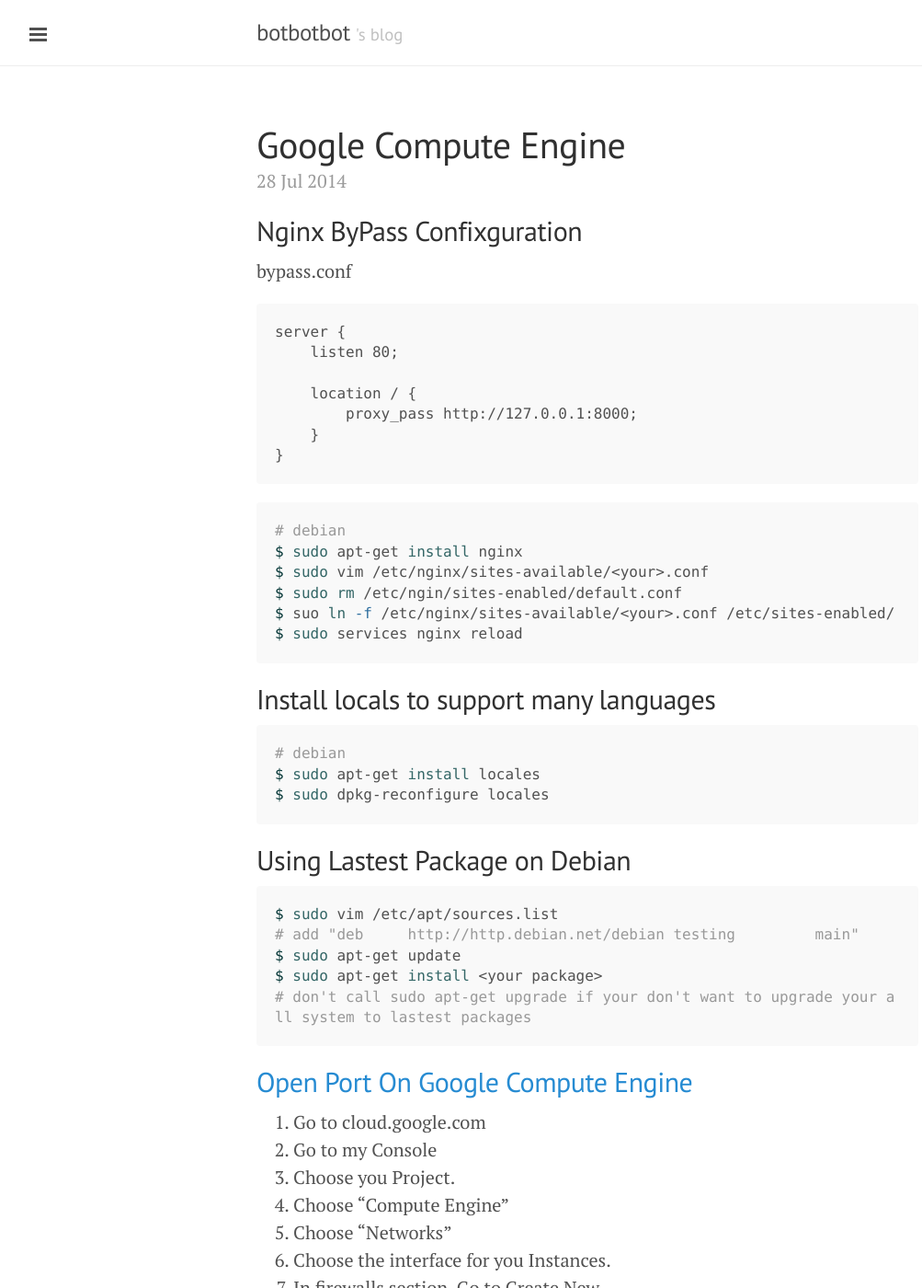
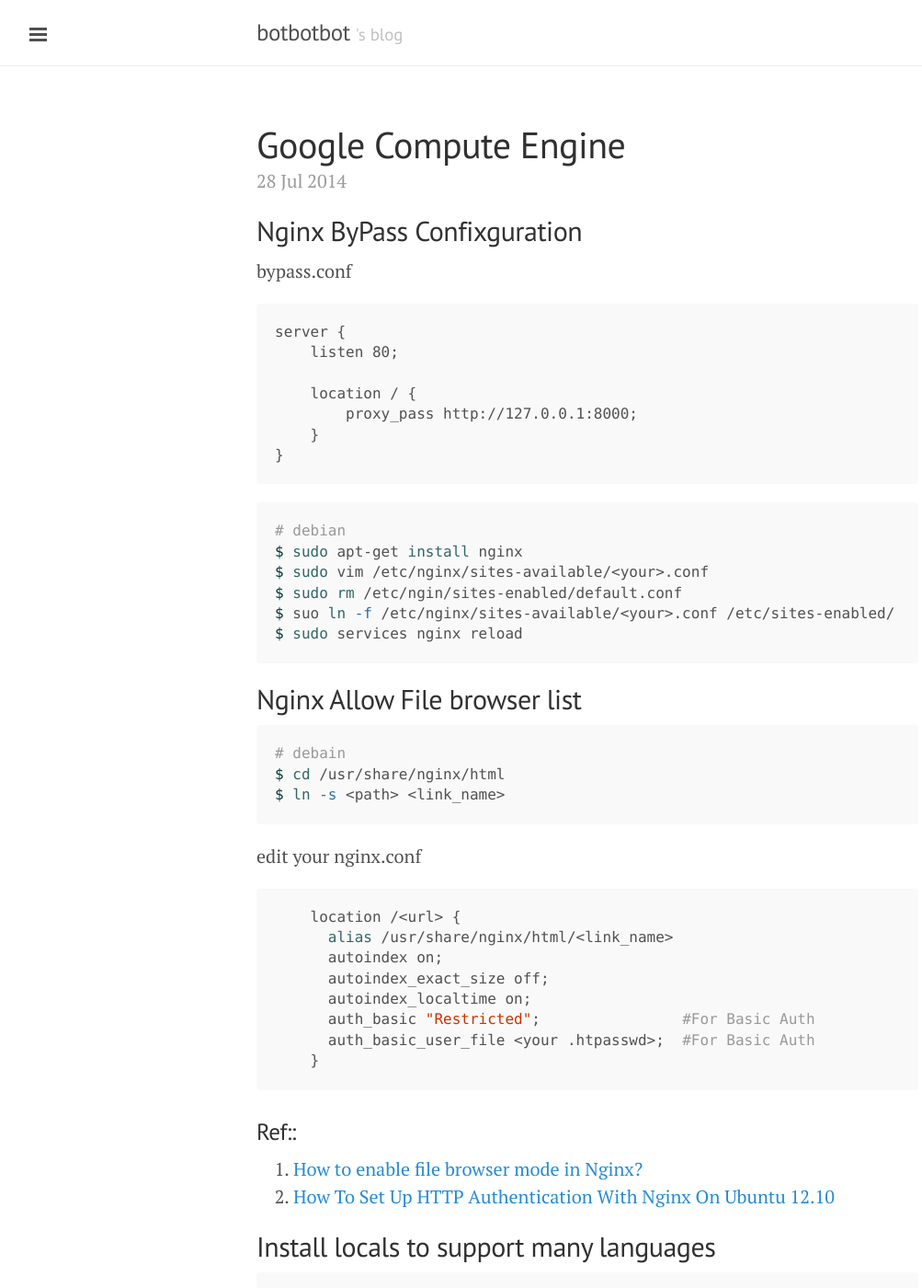
Before and after one commit to ibotdotout/ibotdotout.github.io, a Jekyll site: the page built from _posts/2014-07-28-google-compute-engine.md, in a window 1280 px wide and 1400 px high. Shown: the whole window at 92% size, without its empty margins (1-1004 px from the left). Built offline with Jekyll 4.4.1, drawn with Linux system fonts in a browser that asks for light colours; Markdown is read by kramdown in place of the engine named in the settings.

Commit message:
update nginx file browser list

````diff
--- a/_posts/2014-07-28-google-compute-engine.md
+++ b/_posts/2014-07-28-google-compute-engine.md
@@ -27,6 +27,32 @@ $ sudo rm /etc/ngin/sites-enabled/default.conf
 $ suo ln -f /etc/nginx/sites-available/<your>.conf /etc/sites-enabled/
 $ sudo services nginx reload
 ```
+
+## Nginx Allow File browser list
+
+```sh
+# debain
+$ cd /usr/share/nginx/html
+$ ln -s <path> <link_name>
+```
+
+edit your nginx.conf
+
+```sh
+    location /<url> {
+      alias /usr/share/nginx/html/<link_name>
+      autoindex on;
+      autoindex_exact_size off;
+      autoindex_localtime on;
+      auth_basic "Restricted";                #For Basic Auth
+      auth_basic_user_file <your .htpasswd>;  #For Basic Auth
+    }
+```
+
+### Ref::
+1. [How to enable file browser mode in Nginx?](http://techglimpse.com/enable-directory-listing-mode-nginx/)
+2. [How To Set Up HTTP Authentication With Nginx On Ubuntu 12.10](https://www.digitalocean.com/community/tutorials/how-to-set-up-http-authentication-with-nginx-on-ubuntu-12-10)
+
 
 ## Install locals to support many languages
 
````
